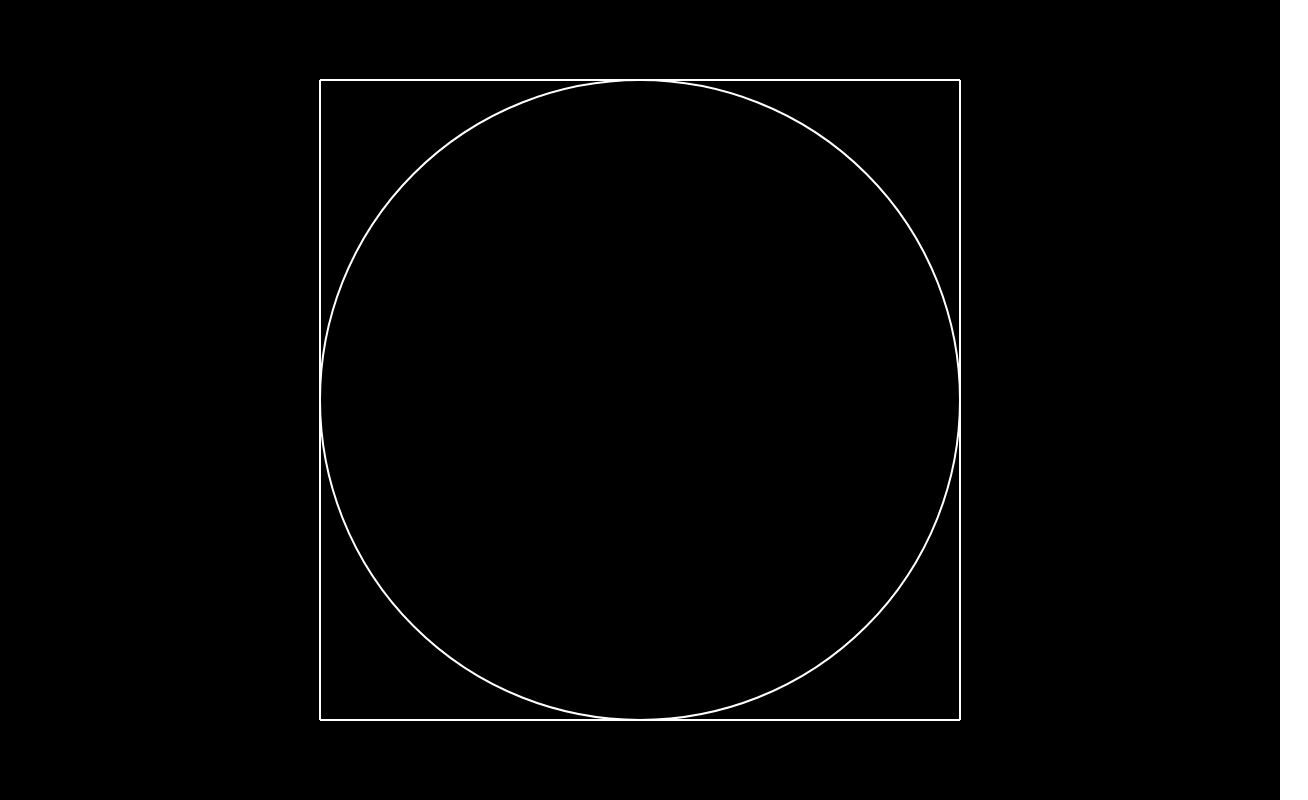
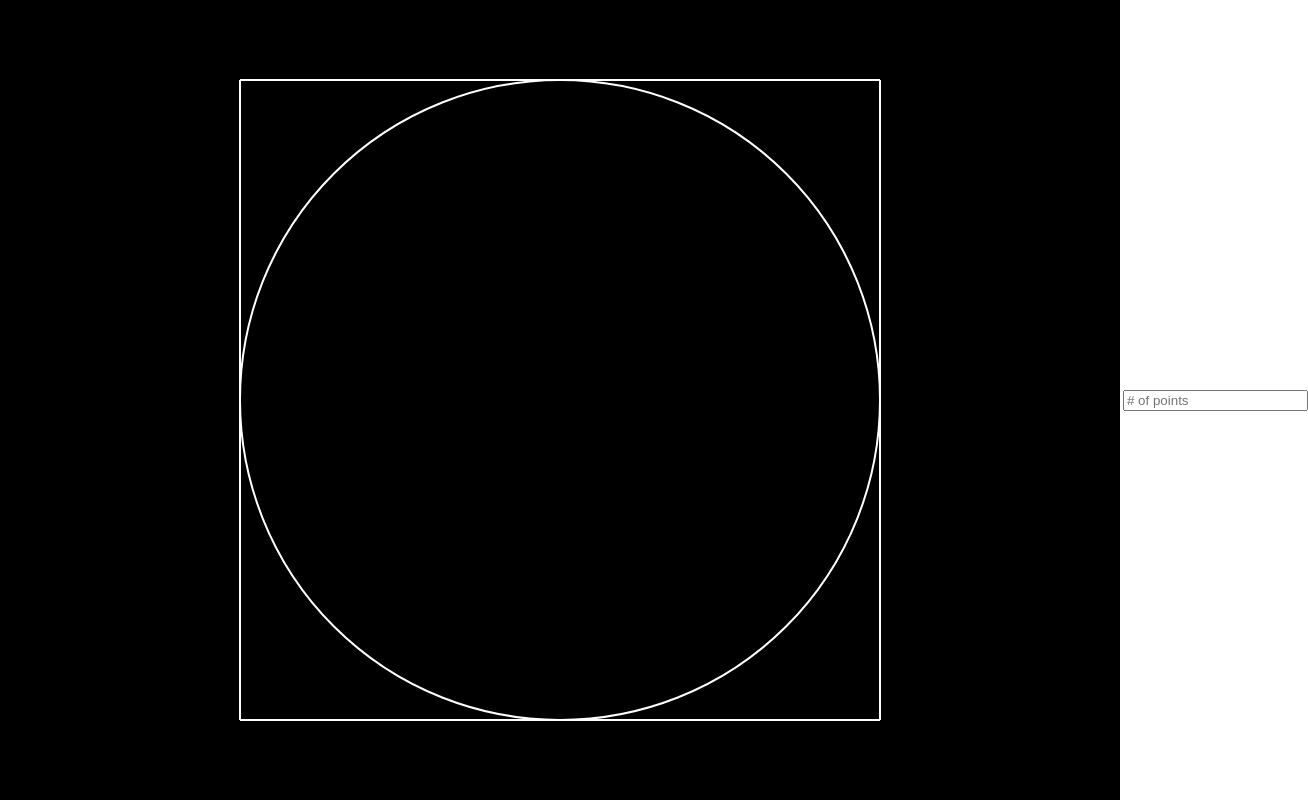
Before and after one commit to ehhaines/pi-approximator, a plain HTML site: page index.html in a window 1280 px wide. Shown: the whole page, 1308 px wide, since content can reach past the window. Drawn offline with Linux system fonts and the light colour scheme.

Commit message:
Created text entry box for number of points

```diff
--- a/index.html
+++ b/index.html
@@ -8,9 +8,18 @@
   <link rel="stylesheet" href="style.css">
 </head>
 <body>
-  <canvas class="myCanvas">
-    <p>Add suitable fallback here.</p>
-  </canvas>
+  <table>
+    <tr>
+      <td>
+      <canvas class="myCanvas">
+        <p>Add suitable fallback here.</p>
+      </canvas>
+    </td>
+    <td id="input">
+      <input type="text" id="entry" placeholder="# of points">
+    </td>
+    </tr>
+  </table>
 </body>
 <script src="script.js"></script>
 </html>
--- a/script.js
+++ b/script.js
@@ -1,5 +1,5 @@
 const canvas = document.querySelector('.myCanvas');
-const width = canvas.width = window.innerWidth;
+const width = canvas.width = window.innerWidth - 160;
 const height = canvas.height = window.innerHeight;
 
 const ctx = canvas.getContext('2d');
--- a/style.css
+++ b/style.css
@@ -2,3 +2,17 @@ body {
   margin: 0;
   overflow: hidden;
 }
+
+table {
+  border-spacing: 0;
+  border-collapse: collapse;
+}
+
+td {
+  margin: 0;
+  padding: 0;
+}
+
+#input {
+  padding-left: 3px;
+}
```
